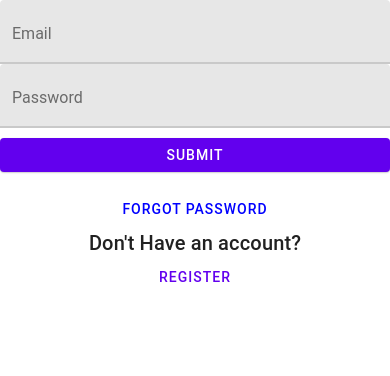
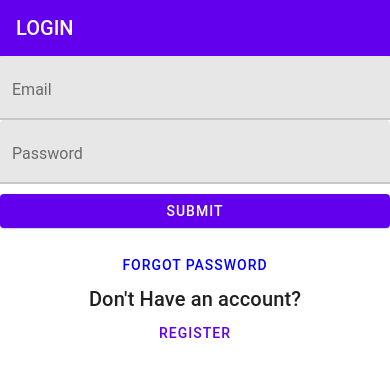
Before and after one commit to metlapp/community-dashboard, a React Native app: screen / in a window 390 px wide. Shown: the top 376 px of the page. Built offline with nearby package versions, Linux system fonts and the light colour scheme.

Commit message:
created app bar

```diff
--- a/screens/LoginScreen.js
+++ b/screens/LoginScreen.js
@@ -1,12 +1,22 @@
 import React from "react";
-import { StyleSheet, Text, View } from "react-native";
-import { TextInput, HelperText, Button, Title } from "react-native-paper";
+import { StyleSheet, Text, View, SafeAreaView } from "react-native";
+import {
+  TextInput,
+  HelperText,
+  Button,
+  Title,
+  Appbar,
+} from "react-native-paper";
 
 export default function LoginScreen() {
   var email = "";
   var pass = "";
 
   return (
+    <SafeAreaView>
+      <Appbar.Header>
+        <Appbar.Content title="LOGIN" />
+      </Appbar.Header>
       <View style={styles.container}>
         <TextInput label="Email" onChangeText={(text) => (email = text)} />
         <TextInput
@@ -36,6 +46,7 @@ export default function LoginScreen() {
           <Button>Register</Button>
         </View>
       </View>
+    </SafeAreaView>
   );
 }
 
@@ -45,8 +56,6 @@ const styles = StyleSheet.create({
   },
   container: {
     height: "100%",
-    justifyContent: "center",
-    alignContent: "center",
   },
   buttonContainer: {
     justifyContent: "center",
```
Lines whose indentation alone changed are shown as unchanged.
